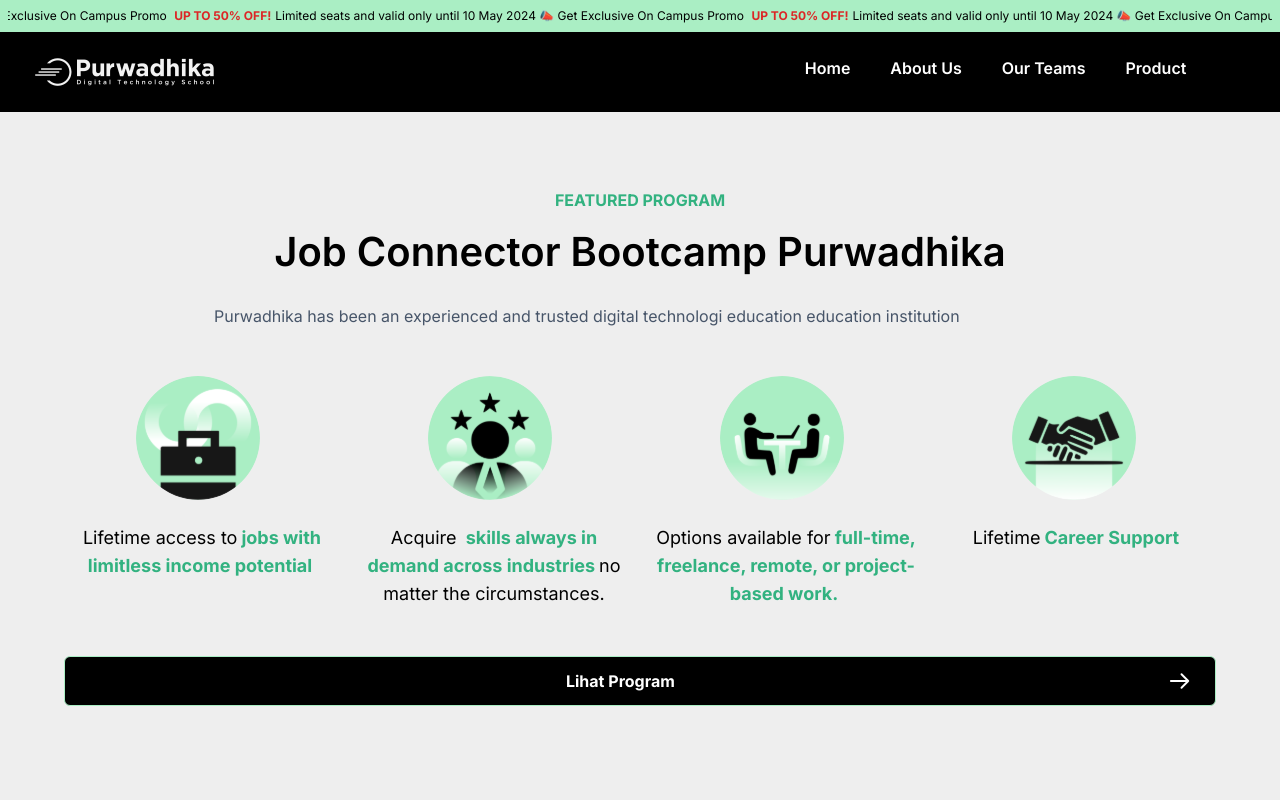
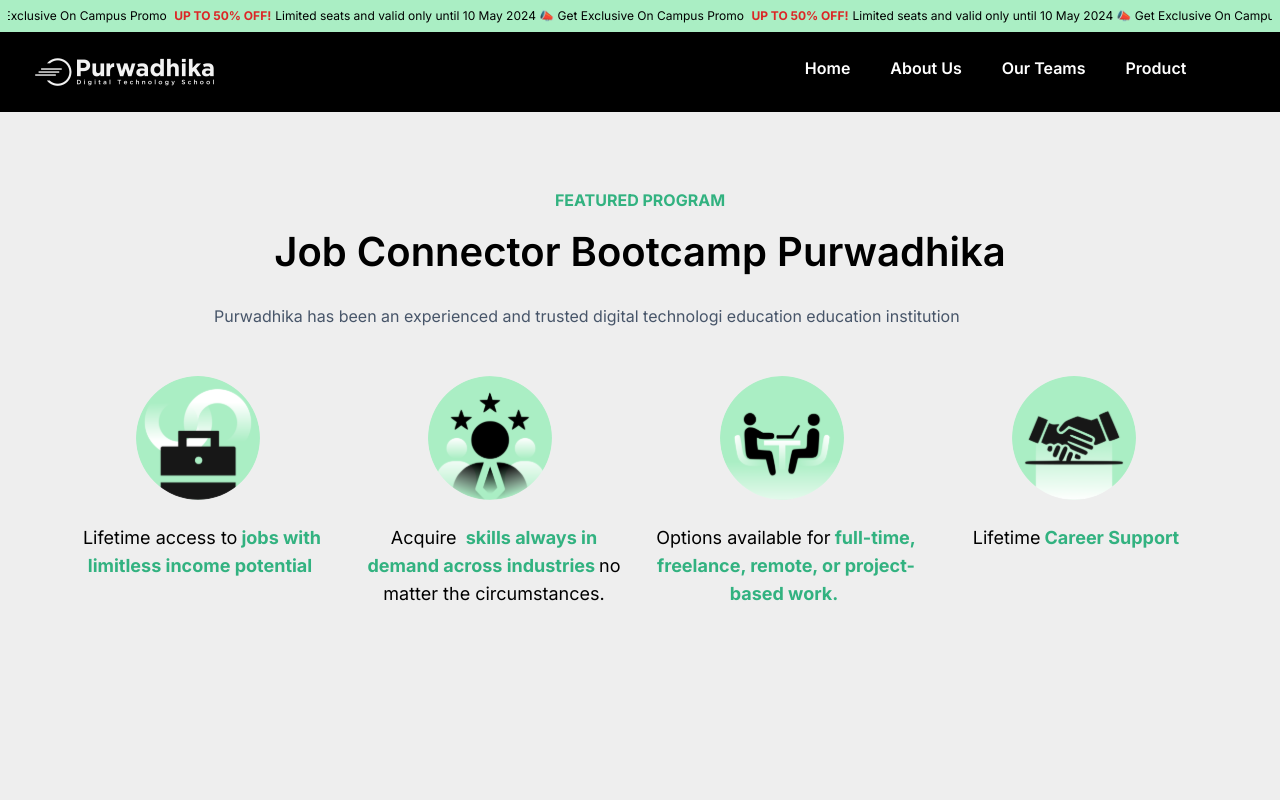
Before and after one commit to 001indah/code-challenge, a Next.js app: page /Service in a window 1280 px wide. Shown: the top 800 px of the page. Built offline with nearby package versions, Linux system fonts and the light colour scheme.

Commit message:
add link

```diff
--- a/app/components/Hero/button.tsx
+++ b/app/components/Hero/button.tsx
@@ -9,7 +9,7 @@ interface ButtonProps {
 const Button: React.FC<ButtonProps> = ({ children, className, href }) => {
     return (
         <div>
-            <a href={href} className={`ease-in-out duration-200 group flex w-full cursor-pointer items-center justify-center rounded-md bg-black px-6 py-2 text-white transition mb-3 ${className}`}>
+            <a href={href} className={`ease-in-out duration-200 group flex  cursor-pointer items-center justify-center rounded-md bg-black px-6 py-2 text-white transition mb-3 ${className}`}>
                 <span className="group flex w-full items-center justify-center rounded py-1 text-center font-bold">{children}</span>
                 <svg className="flex-0 ml-4 h-6 w-6 transition-all group-hover:ml-8" xmlns="http://www.w3.org/2000/svg" fill="none" viewBox="0 0 24 24" stroke="currentColor" strokeWidth={2}>
                     <path strokeLinecap="round" strokeLinejoin="round" d="M14 5l7 7m0 0l-7 7m7-7H3" />
--- a/app/components/Programs/index.tsx
+++ b/app/components/Programs/index.tsx
@@ -22,11 +22,7 @@ const Programs: React.FC = () => {
             </div>
             {/* import Button from './../Hero/button' */}
             {/* import Link from 'next/link' */}
-            <Link href="/Service">
-                <Button className='border border-hijauMuda hover:border-none hover:text-black hover:bg-hijauMuda'>
-                    Lihat Program
-                </Button>
-            </Link>
+
         </div>
     )
 }
--- a/app/components/Teams/Team/index.tsx
+++ b/app/components/Teams/Team/index.tsx
@@ -76,21 +76,21 @@ const Team = () => {
                                             <p className="text-gray-800 text-xs lg:text-sm text-center">{jobDescriptions[index].role}</p>
                                             <p className="text-center text-gray-600 text-xs lg:text-base pt-3 font-normal">{jobDescriptions[index].description}</p>
                                             <div className="w-full flex justify-center pt-5 pb-5">
-                                                <a href="javascript:void(0)" className="mx-5">
+                                                <a href="https://wa.link/zdtc2y" className="mx-5">
                                                     <div aria-label="Github" role="img">
                                                         <svg xmlns="http://www.w3.org/2000/svg" width="24" height="24" viewBox="0 0 24 24" fill="none" stroke="#718096" strokeWidth="1.5" strokeLinecap="round" strokeLinejoin="round" className="feather feather-github">
                                                             <path d="M9 19c-5 1.5-5-2.5-7-3m14 6v-3.87a3.37 3.37 0 0 0-.94-2.61c3.14-.35 6.44-1.54 6.44-7A5.44 5.44 0 0 0 20 4.77 5.07 5.07 0 0 0 19.91 1S18.73.65 16 2.48a13.38 13.38 0 0 0-7 0C6.27.65 5.09 1 5.09 1A5.07 5.07 0 0 0 5 4.77a5.44 5.44 0 0 0-1.5 3.78c0 5.42 3.3 6.61 6.44 7A3.37 3.37 0 0 0 9 18.13V22"></path>
                                                         </svg>
                                                     </div>
                                                 </a>
-                                                <a href="javascript:void(0)" className="mx-5">
+                                                <a href="https://wa.link/zdtc2y" className="mx-5">
                                                     <div aria-label="Twitter" role="img">
                                                         <svg xmlns="http://www.w3.org/2000/svg" width="24" height="24" viewBox="0 0 24 24" fill="none" stroke="#718096" strokeWidth="1.5" strokeLinecap="round" strokeLinejoin="round" className="feather feather-twitter">
                                                             <path d="M23 3a10.9 10.9 0 0 1-3.14 1.53 4.48 4.48 0 0 0-7.86 3v1A10.66 10.66 0 0 1 3 4s-4 9 5 13a11.64 11.64 0 0 1-7 2c9 5 20 0 20-11.5a4.5 4.5 0 0 0-.08-.83A7.72 7.72 0 0 0 23 3z"></path>
                                                         </svg>
                                                     </div>
                                                 </a>
-                                                <a href="javascript:void(0)" className="mx-5">
+                                                <a href="https://wa.link/zdtc2y" className="mx-5">
                                                     <div aria-label="Instagram" role="img">
                                                         <svg xmlns="http://www.w3.org/2000/svg" width="24" height="24" viewBox="0 0 24 24" fill="none" stroke="#718096" strokeWidth="1.5" strokeLinecap="round" strokeLinejoin="round" className="feather feather-instagram">
                                                             <rect x="2" y="2" width="20" height="20" rx="5" ry="5"></rect>
--- a/app/components/Testimonials/index.tsx
+++ b/app/components/Testimonials/index.tsx
@@ -33,9 +33,7 @@ const Testimonials = () => {
                     </div>
 
                     {/* import Link from 'next/link' */}
-                    <ButtonPolos href='https://wa.link/zdtc2y' className='bg-black text-white hover:bg-hijauMuda'>
-                        Hubungi Kami
-                    </ButtonPolos>
+
 
                 </div>
             </div>
```
